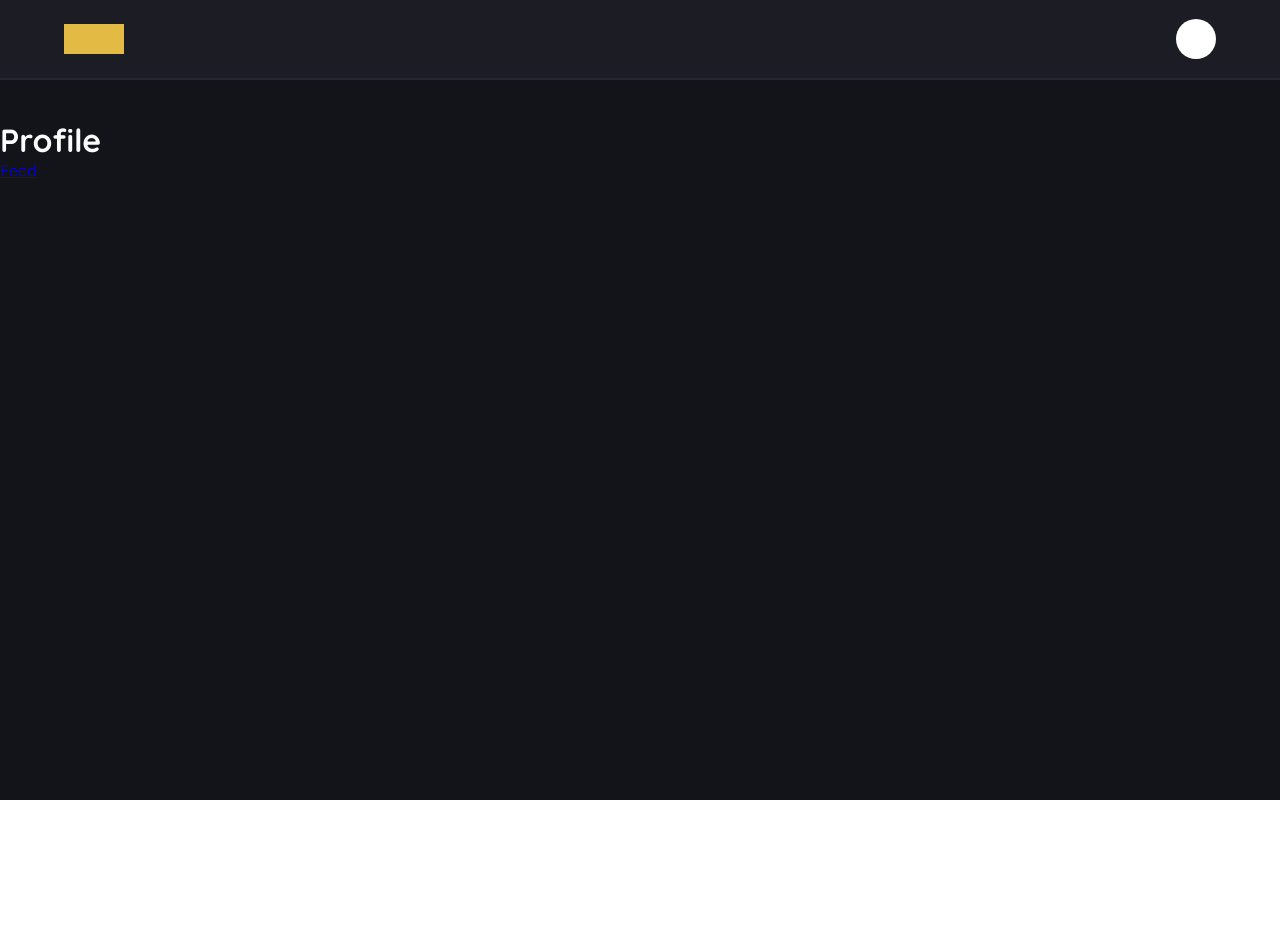
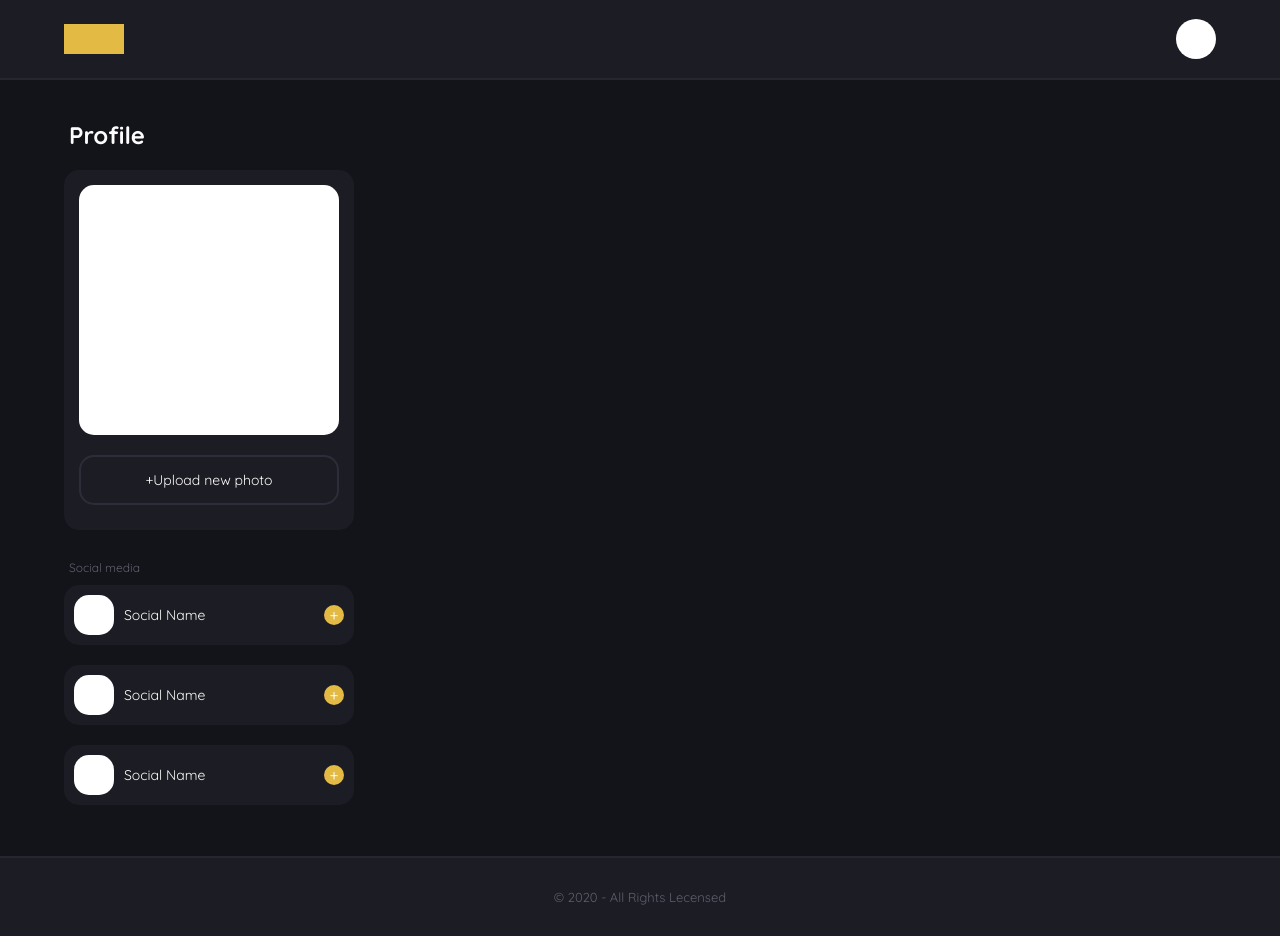
Before and after one commit to Lukenoutte/noutte-social-network, a React (Create React App) app in the folder client/: page /profile in a window 1280 px wide. Before the commit the page ends 800 px from the top, so only its background shows below. Built offline with nearby package versions, Linux system fonts and the light colour scheme.

Commit message:
social media

```diff
--- a/client/src/assets/styles/pages/feed.css
+++ b/client/src/assets/styles/pages/feed.css
@@ -6,14 +6,6 @@
 
   min-height: 600px;
 }
-
-
-
-.center-container {
-  width: 90%;
-  min-height: 92vh;
-}
-
 
 .feed-container .before-nouttes {
   display: flex;
--- /dev/null
+++ b/client/src/assets/styles/pages/profile.css
@@ -0,0 +1,94 @@
+.profile-container {
+  display: flex;
+
+  flex-direction: column;
+  align-items: center;
+}
+
+.profile-container .left-container {
+  width: 30%;
+}
+
+.profile-container .left-container h2{
+    margin-bottom: 20px;
+    margin-left: 5px;
+}
+
+.profile-container .left-container .profile-pic-wrapper{
+    margin-bottom: 30px;
+    height: 360px;
+    width: 290px;
+    background: var(--secundary-color);
+    border-radius: 15px;
+    padding: 15px;
+
+}
+
+.left-container .profile-pic-wrapper .profile-picture{
+    width: 100%;
+    height: 250px;
+    background-color: #FFF;
+    border-radius: 15px;
+    margin-bottom: 20px;
+}
+
+.left-container .profile-pic-wrapper button{
+    width: 100%;
+    height: 50px;
+    background: var(--secundary-color);
+    border: 2px solid var(--button-color);
+    border-radius: 15px;
+    font-size: 14px;
+    cursor: pointer;
+    outline: none;
+}
+
+.left-container .profile-pic-wrapper button:hover{
+    background: var(--button-color);
+}
+
+.left-container .social-wrapper #social-title{
+    color: var(--font-color-secondary);
+    font-size: 12px;
+    margin-bottom: 10px;
+    margin-left: 5px;
+}
+
+.left-container .social-wrapper .social-media{
+    width:  290px;
+    height: 60px;
+    background: var(--secundary-color);
+    border-radius: 15px;
+    margin-bottom: 20px;
+    padding: 0px  10px;
+    display: flex;
+    justify-content: space-between;
+    align-items: center;
+}
+.social-wrapper .social-media .icon-and-name{
+    display: flex;
+    flex-direction: row;
+    align-items: center;
+}
+
+.social-wrapper .social-media .icon-social{
+ height: 40px;
+ width: 40px;
+ background: #FFF;
+ border-radius: 15px;
+ margin-right: 10px;
+}
+
+.social-wrapper .social-media p {
+    font-size: 14px;
+}
+
+.social-wrapper .social-media button{
+    height: 20px;
+    width: 20px;
+    background-color: var(--primary-color);
+
+    border-radius: 50%;
+    outline: none;
+    border: none;
+}
--- a/client/src/global.css
+++ b/client/src/global.css
@@ -41,6 +41,12 @@ textarea {
   color: var(--almost-white);
 }
 
+.center-container {
+  width: 90%;
+  min-height: 92vh;
+}
+
+
 @media (min-width: 800px) {
   :root {
     font-size: 62.5%;
--- a/client/src/pages/profile/index.js
+++ b/client/src/pages/profile/index.js
@@ -1,12 +1,50 @@
 import React from "react";
 import Header from "../components/Header";
+import Footer from "../components/Footer";
+import "../../assets/styles/pages/profile.css";
 
 function Profile() {
   return (
     <div className="profile-container">
       <Header />
-      <h1>Profile</h1>
-      <a href="/feed">Feed</a>
+      <div className="center-container">
+        <div className="left-container">
+          <h2>Profile</h2>
+          <div className="profile-pic-wrapper">
+            <div className="profile-picture"></div>
+            <button>+Upload new photo</button>
+          </div>
+
+          <div className="social-wrapper">
+            <p id="social-title">Social media</p>
+            <div className="social-media">
+              <div className="icon-and-name">
+                <div className="icon-social"></div>
+                <p>Social Name</p>
+              </div>
+              <button>+</button>
+            </div>
+
+            <div className="social-media">
+              <div className="icon-and-name">
+                <div className="icon-social"></div>
+                <p>Social Name</p>
+              </div>
+              <button>+</button>
+            </div>
+
+            <div className="social-media">
+              <div className="icon-and-name">
+                <div className="icon-social"></div>
+                <p>Social Name</p>
+              </div>
+              <button>+</button>
+            </div>
+
+          </div>
+        </div>
+      </div>
+      <Footer />
     </div>
   );
 }
```
